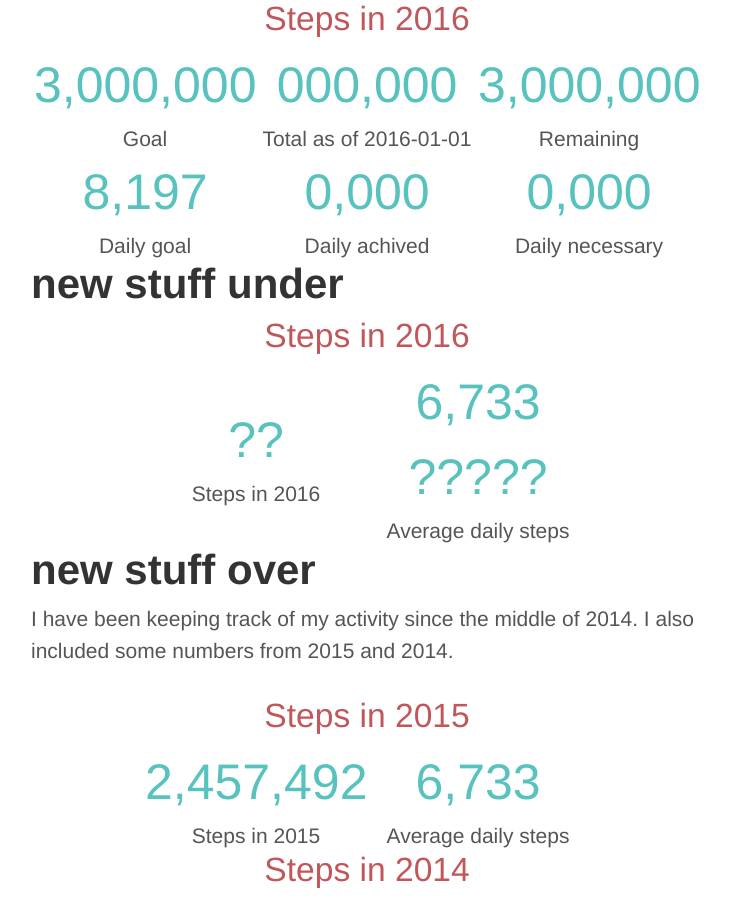
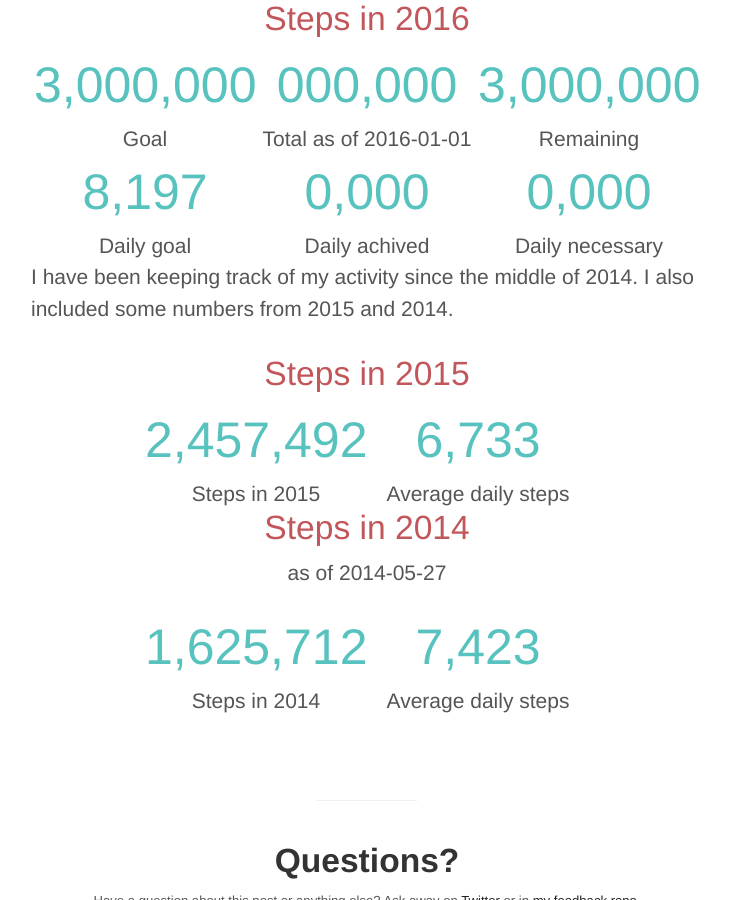
Before and after one commit to Andersos/andersos.net, a Jekyll site: the page built from _posts/2016-04-17-3000000.md, in a window 1280 px wide and 900 px high, scrolled down 624 px. Shown: the whole window, without its empty margins (273-1003 px from the left). Built offline with Jekyll 4.4.1, drawn with Linux system fonts in a browser that asks for light colours; a script that is not in the unit is left out.

Commit message:
Revert changes

```diff
--- a/_posts/2016-04-17-3000000.md
+++ b/_posts/2016-04-17-3000000.md
@@ -74,29 +74,6 @@ Keeping the spirit of last year this year my challenge for 2016 is to walk a tot
 <div id="stepsdaily2016"></div>
 <div id="stepsdaily"></div>
 
-<h1>new stuff under</h1>
-<h2 style="text-align: center; color: #c2575b; font-weight: normal;">Steps in 2016</h2>
-<div class="row">
-
-  <div class="item">
-    <div class="number">
-    ??
-    </div>
-    <div class="caption">
-    Steps in 2016
-    </div>
-  </div>
-
-  <div class="item">
-    <div class="number">6,733 ?????</div>
-    <div class="caption">Average daily steps</div>
-  </div>
-
-</div>
-
-<div id="stepsdaily2016"></div>
-<h1>new stuff over </h1>
-
 I have been keeping track of my activity since the middle of 2014. I also included some numbers from 2015 and 2014.
 
 <h2 style="text-align: center; color: #c2575b; font-weight: normal;">Steps in 2015</h2>
@@ -218,12 +190,6 @@ function draw() {
     response.json()
     .then(function (activities) {
       for(i = 0; i < activities.length; i++) {
-        if (activities[i].date.includes("2017")) {
-          stepArray2017.push(activities[i].steps);
-          stepsin2017 += activities[i].steps;
-          daysin2017 += 1;
-          lastDateMeasured = activities[i].date;
-        }
         if (activities[i].date.includes("2016")) {
           stepArray2016.push(activities[i].steps);
           stepsin2016 += activities[i].steps;
@@ -241,7 +207,6 @@ function draw() {
         }
       }
       updateNumbers(stepsin2016, stepArray2016.length - 1, lastDateMeasured);
-      graph('#stepsdaily2017', [ stepArray2017 ], 'bar');
       graph('#stepsdaily2016', [ stepArray2016 ], 'bar');
       graph('#stepsdaily2015', [ stepArray2015 ], 'bar');
       graph('#stepsdaily2014', [ stepArray2014 ], 'bar');
```
Also changed, not shown: other parts of _posts/2016-04-17-3000000.md (+1 -7 lines).
